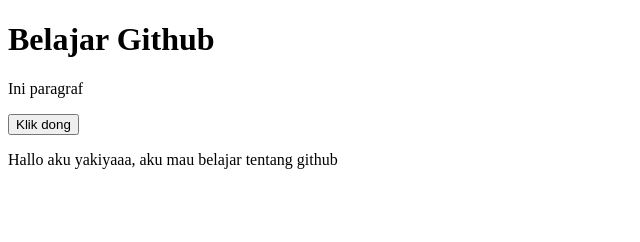
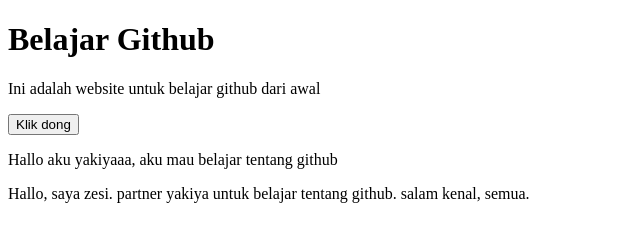
Before and after one commit to yakiya003/belajar, a plain HTML site: page index.html in a window 1280 px wide. Shown: the whole page, without its empty margins (0-640 px from the left). Drawn offline with Linux system fonts and the light colour scheme.

Commit message:
update paragraf

```diff
--- a/index.html
+++ b/index.html
@@ -7,9 +7,10 @@
 </head>
 <body>
     <h1>Belajar Github</h1>
-    <p>Ini paragraf</p>
+    <p>Ini adalah website untuk belajar github dari awal</p>
     <button>Klik dong</button>
 
     <p>Hallo aku yakiyaaa, aku mau belajar tentang github</p>
+    <p>Hallo, saya zesi. partner yakiya untuk belajar tentang github. salam kenal, semua.</p>
 </body>
 </html>
```
